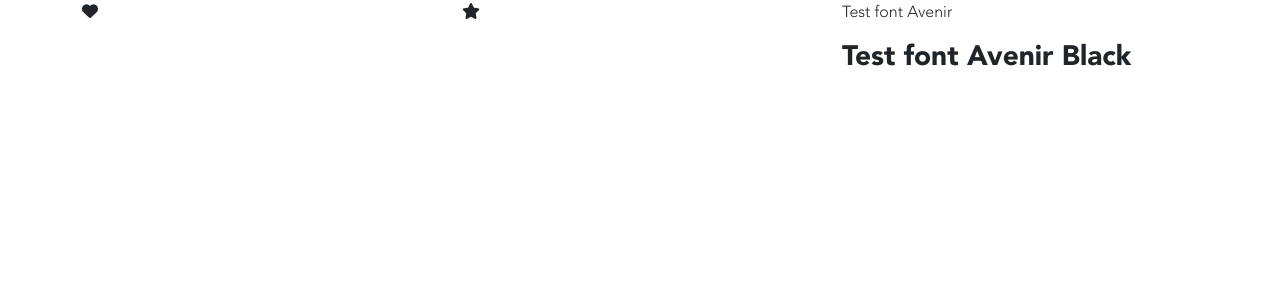
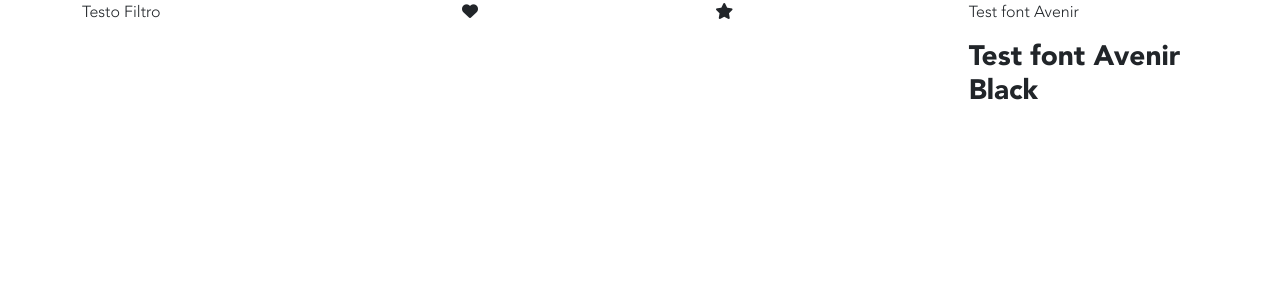
Before and after one commit to Daurelian/frontend-test-master, a React (Create React App) app: page / in a window 1280 px wide. Shown: the top 300 px of the page. Built offline with nearby package versions, Linux system fonts and the light colour scheme.

Commit message:
scheletro base

```diff
--- a/src/App.js
+++ b/src/App.js
@@ -1,8 +1,27 @@
 function App() {
   return (
-    <div className='container'>
-      <div className='row'>
-        <div className='col-4'>
+    <div className="container">
+      <div className="row">
+        <div className="col-4">
+          {/* Filtro */}
+          <p>Testo Filtro</p>
+        </div>
+        <div className="col-8">
+          <div className="row">
+            {/* Card */}
+            <div className="col-4">
+              <i class="fas fa-heart"></i>
+            </div>
+            <div className="col-4">
+              <i class="fas fa-star"></i>
+            </div>
+            <div className="col-4">
+              <p>Test font Avenir</p>
+              <h3>Test font Avenir Black</h3>
+            </div>
+          </div>
+        </div>
+        {/* <div className='col-4'>
           <i class='fas fa-heart'></i>
         </div>
         <div className='col-4'>
@@ -11,7 +30,7 @@ function App() {
         <div className='col-4'>
           <p>Test font Avenir</p>
           <h3>Test font Avenir Black</h3>
-        </div>
+        </div> */}
       </div>
     </div>
   );
```
